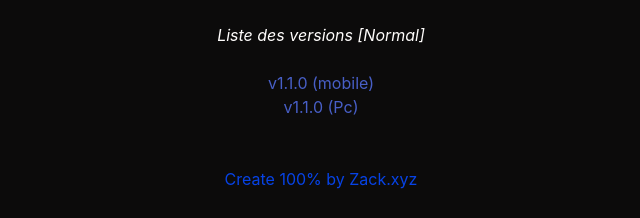
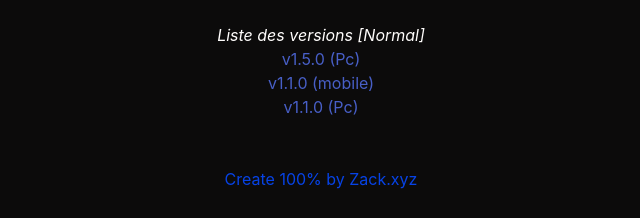
Before and after one commit to ArizakiDev/ElecMusic, a plain HTML site: page pages/download.html in a window 1280 px wide. Shown: the part 298-516 px from the top of the page, 319-959 px from the left. Drawn offline with nearby package versions, Linux system fonts and the light colour scheme.

Commit message:
Update download.html

```diff
--- a/pages/download.html
+++ b/pages/download.html
@@ -35,6 +35,8 @@
 <br>
 
 <em>Liste des versions [Normal]</em> <br>
+
+<a href="../programme/[1.5.0]ElecMusic.exe" download>v1.5.0 (Pc)</a>
 <br>
 <a href="../programme/ElecMusic.apk" download>v1.1.0 (mobile)</a>
 <br>
```
